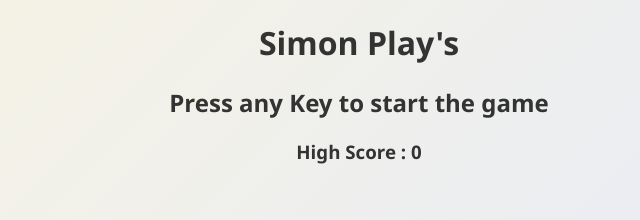
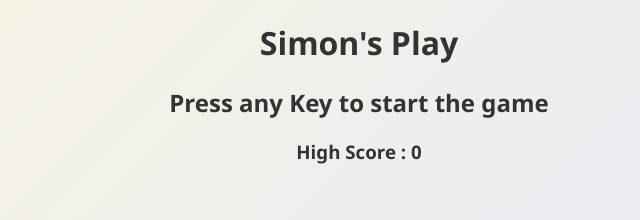
Before and after one commit to ameet56/terraform-demo, a plain HTML site: page index.html in a window 1280 px wide. Shown: the top 220 px of the page, 281-921 px from the left. Drawn offline with Linux system fonts and the light colour scheme.

Commit message:
Update index.html

```diff
--- a/index.html
+++ b/index.html
@@ -7,7 +7,7 @@
     <title>Simon play's</title>
 </head>
 <body>
-    <h1>Simon Play's</h1>
+    <h1>Simon's Play</h1>
     <h2>Press any Key to start the game</h2>
     <h3 id="hs">High Score : 0</h3>
     <div class="btn-container">
```
